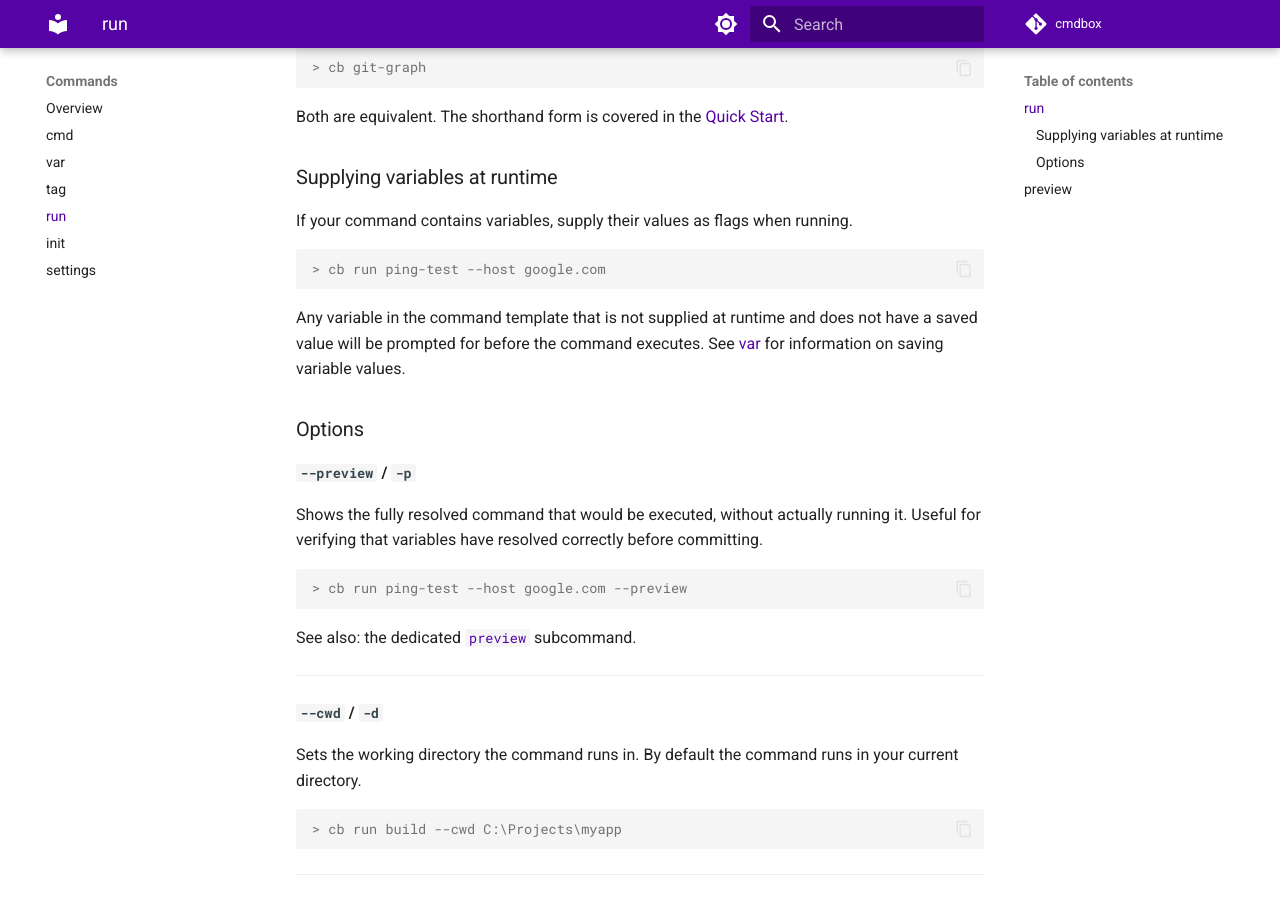
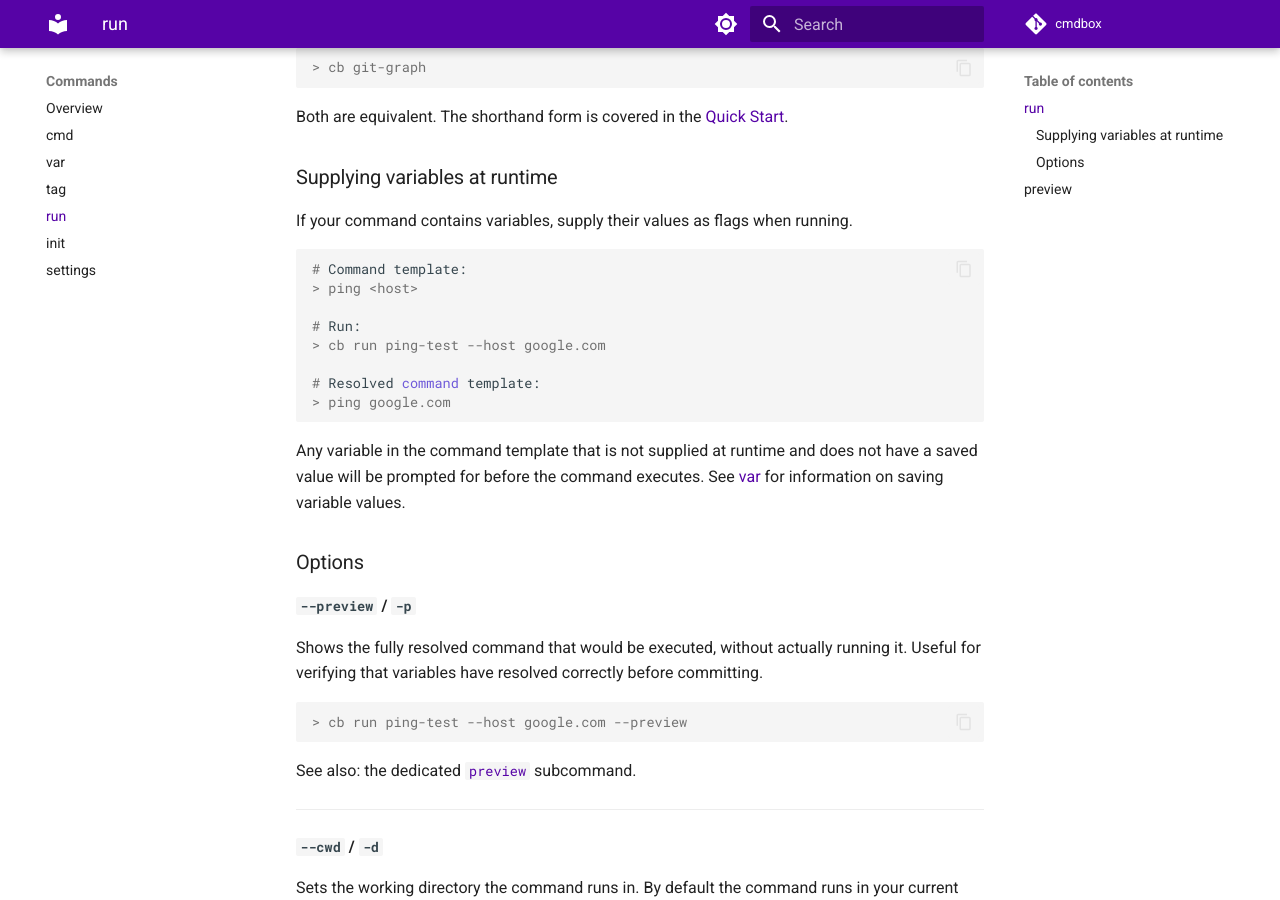
Before and after one commit to PhantomLambSoft/CmdBox, an MkDocs documentation site: the page built from docs/commands/run.md, in a window 1280 px wide and 900 px high, scrolled down 655 px. Built offline with MkDocs 1.6.1 and Material for MkDocs 9.7.7, drawn with Linux system fonts in a browser that asks for light colours; comment, search, counter and statistics services are not loaded.

Commit message:
Clarify `run` command examples and fix indentation in documentation

````diff
--- a/docs/commands/run.md
+++ b/docs/commands/run.md
@@ -32,7 +32,14 @@ Both are equivalent. The shorthand form is covered in the [Quick Start](../quick
 If your command contains variables, supply their values as flags when running.
 
 ```console
+# Command template:
+> ping <host>
+
+# Run:
 > cb run ping-test --host google.com
+
+# Resolved command template:
+> ping google.com
 ```
 
 Any variable in the command template that is not supplied at runtime and does not have a saved
@@ -129,5 +136,5 @@ variables are resolved and substituted, so you can verify the final command befo
 `--verbose` — so you can preview the command exactly as it would be run under those conditions.
 
 !!! tip
-Use `preview` any time a command contains multiple variables or references other commands
-via `<cmd:command-name>` to make sure everything resolves as expected before running.
+    Use `preview` any time a command contains multiple variables or references other commands
+    via `<cmd:command-name>` to make sure everything resolves as expected before running.
````
